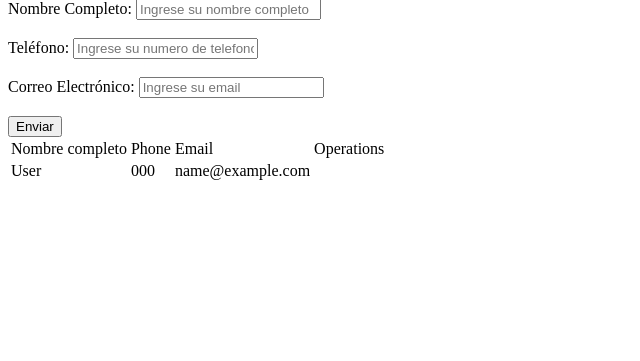
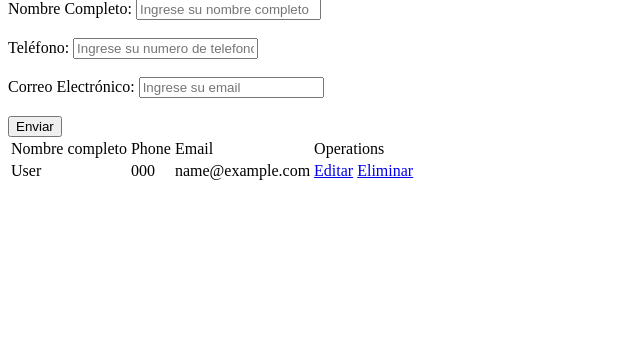
Before and after one commit to FelipeSanchezS/Miniproyectos_Python, a Flask app: page / in a window 1280 px wide. Shown: the part 81-442 px from the top of the page, without its empty margins (0-640 px from the left). Run offline with Flask 3, Linux system fonts and the light colour scheme; tables that the repository leaves empty or names only in its code hold one stand-in row (values such as "Sample post"); some libraries are stand-ins or nearby versions.

Commit message:
Se finaliza la aprte de eliminar contactos

```diff
--- a/Crud_App_Web/App.py
+++ b/Crud_App_Web/App.py
@@ -51,11 +51,14 @@ def editar_contacto():
 
 
 
-##Se crea ventana de eliminar contacto
-@app.route('/eliminar')
-def eliminar_contacto():
-    return 'Sección eliminar contacto'
-
+##Se crea ventana de eliminar contacto, el string es porque recibe un parametro que es el ID de contact
+@app.route('/eliminar/<string:id>')
+def eliminar_contacto(id):
+    cur = mysql.connection.cursor()
+    cur.execute('DELETE FROM contacts WHERE id = {0}'.format(id))
+    mysql.connection.commit()
+    flash('Contacto eliminado correctamente')
+    return redirect(url_for('Index'))
 
 
 if __name__ == '__main__':
--- a/Crud_App_Web/templates/index.html
+++ b/Crud_App_Web/templates/index.html
@@ -47,6 +47,11 @@
                     <td>{{ contact.1}}</td>
                     <td>{{ contact.2}}</td>
                     <td>{{ contact.3}}</td>
+                    <td>
+            <!-- el contact es para tomar el ID de cada usar y que no elimine todos los usuario -->
+                        <a href="/editar/{{contact.0}}">Editar</a>
+                        <a href="/eliminar/{{contact.0}}"> Eliminar</a>
+                    </td>
                 </tr>
             {% endfor %}
         </tbody>
```
